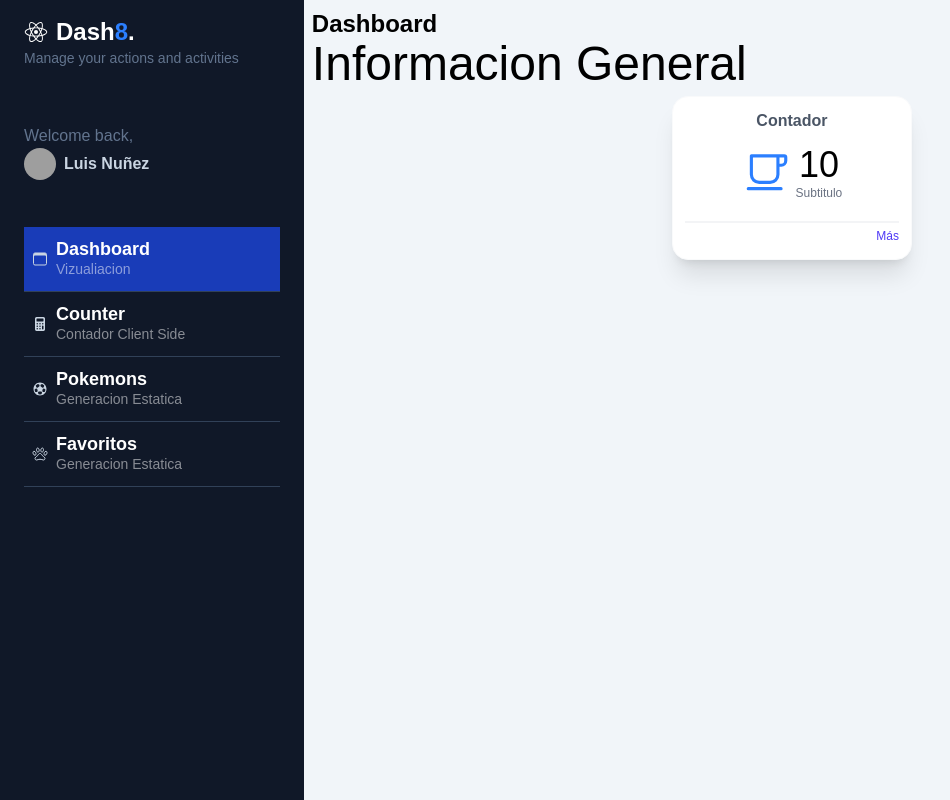
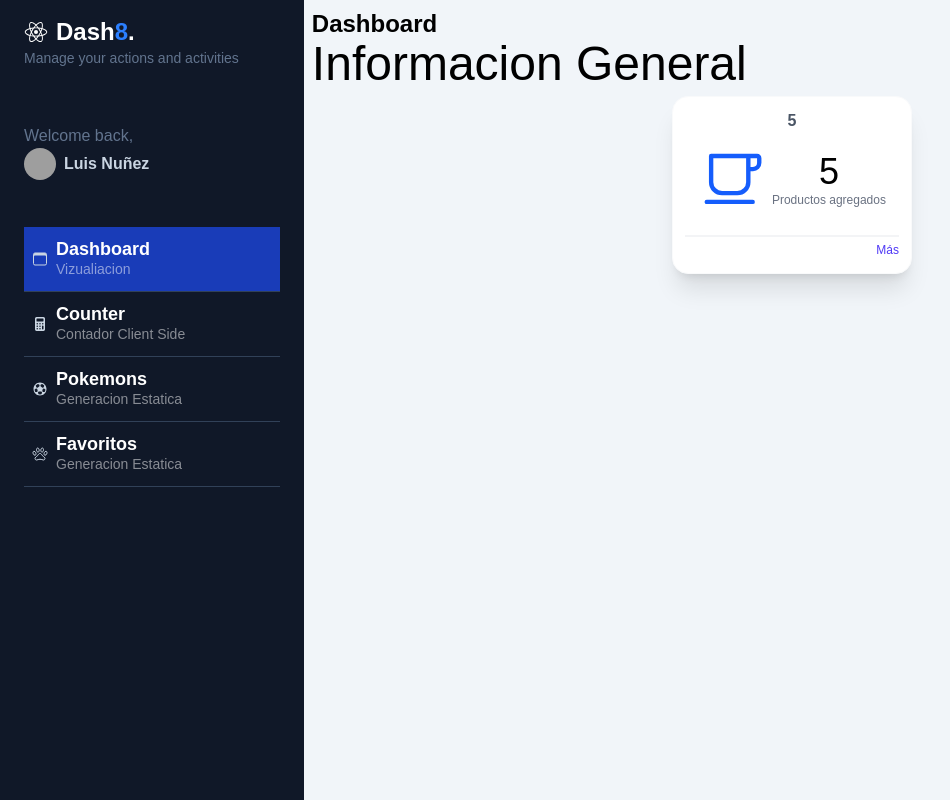
Before and after one commit to luisiy01/next-udemy, a Next.js app in the folder my-dashboard/: page /dashboard/main in a window 1280 px wide. Shown: the whole page, without its empty margins (0-950 px from the left). Built offline with nearby package versions, Linux system fonts and the light colour scheme; grey boxes are pictures that could not be loaded.

Commit message:
get counter

```diff
--- /dev/null
+++ b/my-dashboard/app/api/counter/route.ts
@@ -0,0 +1,7 @@
+import { NextResponse } from "next/server";
+
+export async function GET(request: Request) {
+    return NextResponse.json({
+        count: 100
+    })
+}
--- a/my-dashboard/components/dashboard/SimpleWidget.tsx
+++ b/my-dashboard/components/dashboard/SimpleWidget.tsx
@@ -6,33 +6,39 @@ interface props {
     subtitle: string;
     label: string;
     icon: React.ReactNode;
-    value: string;
     href: string;
 }
 
-export const SimpleWidget = ({ title, subtitle, label, icon, value, href }: props) => {
+export const SimpleWidget = ({ title, subtitle, label, icon, href }: props) => {
     return (
         <div className="bg-white shadow-xl p-3 sm:min-w-[25%] min-w-full  rounded-2xl border-1 border-gray-50 mx-2 my-2">
             <div className="flex flex-col">
-                <div>
-                    <h2 className="font-bold text-gray-600 text-center">{title}</h2>
-                </div>
+                {
+                    label && (
+                        <div>
+                            <h2 className="font-bold text-gray-600 text-center">{title}</h2>
+                        </div>
+                    )
+                }
+
                 <div className="my-3">
                     <div className="flex flex-row items-center justify-center space-x-1 ">
-                        <div id="icon">
-                            {/* Icono irá aquí */}
-                            {/* <IoCafeOutline size={50} /> */}
-                            <IoCafeOutline size={50} className="text-blue-500" />
-                        </div>
+                        {icon}
                         <div id="temp" className="text-center">
-                            <h4 className="text-4xl">{value}</h4>
-                            <p className="text-xs text-gray-500">{subtitle}</p>
+                            <h4 className="text-4xl">{title}</h4>
+                            {
+                                subtitle && (
+                                    <p className="text-xs text-gray-500">{subtitle}</p>
+                                )
+                            }
                         </div>
                     </div>
                 </div>
 
                 <div className="w-full place-items-end text-right border-t-2 border-gray-100 mt-2">
-                    <Link href={href} className="text-indigo-600 text-xs font-medium">Más</Link>
+                    {href && (
+                        <Link href={href} className="text-indigo-600 text-xs font-medium">Más</Link>
+                    )}
                 </div>
 
             </div>
--- a/my-dashboard/components/dashboard/WidgetsGrid.tsx
+++ b/my-dashboard/components/dashboard/WidgetsGrid.tsx
@@ -1,17 +1,23 @@
+'use client'
+
 import { IoCafeOutline } from "react-icons/io5";
 import { SimpleWidget } from "./SimpleWidget";
+import { useAppSelector } from "@/store";
 
 
 export const WidgetsGrid = () => {
+
+
+    const isCart = useAppSelector(state => state.counter.count)
+
     return (
         <div className="flex flex-wrap p2 items-center justify-center">
             <SimpleWidget
-                title="Contador"
-                subtitle="Subtitulo"
-                label="Label"
-                icon={<IoCafeOutline size={50} />}
-                value="10"
-                href="#"
+                title={`${isCart}`}
+                subtitle="Productos agregados"
+                label="Contador"
+                icon={<IoCafeOutline size={70} className="text-blue-600" />}
+                href="/dashboard/counter"
             />
         </div>
     )
```
